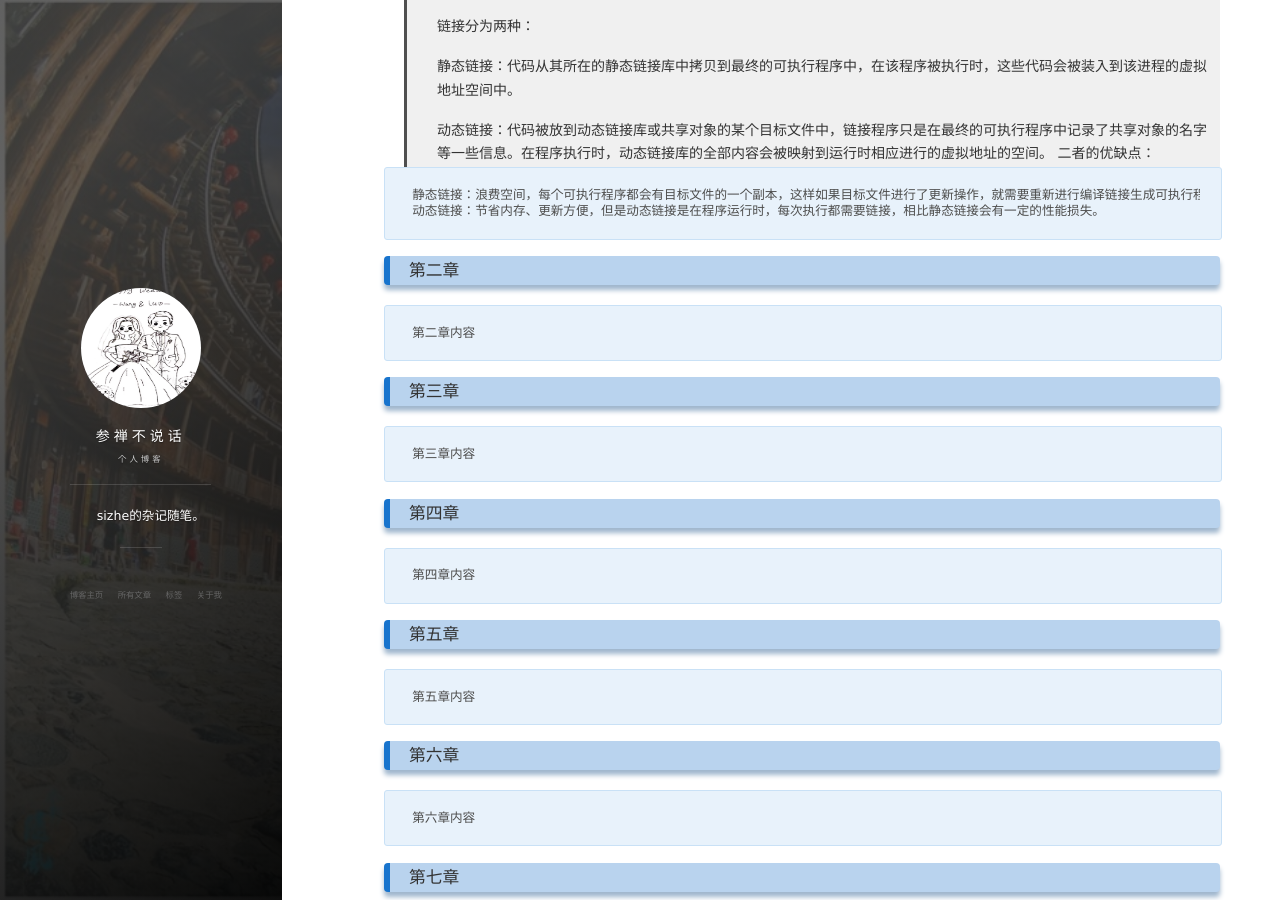
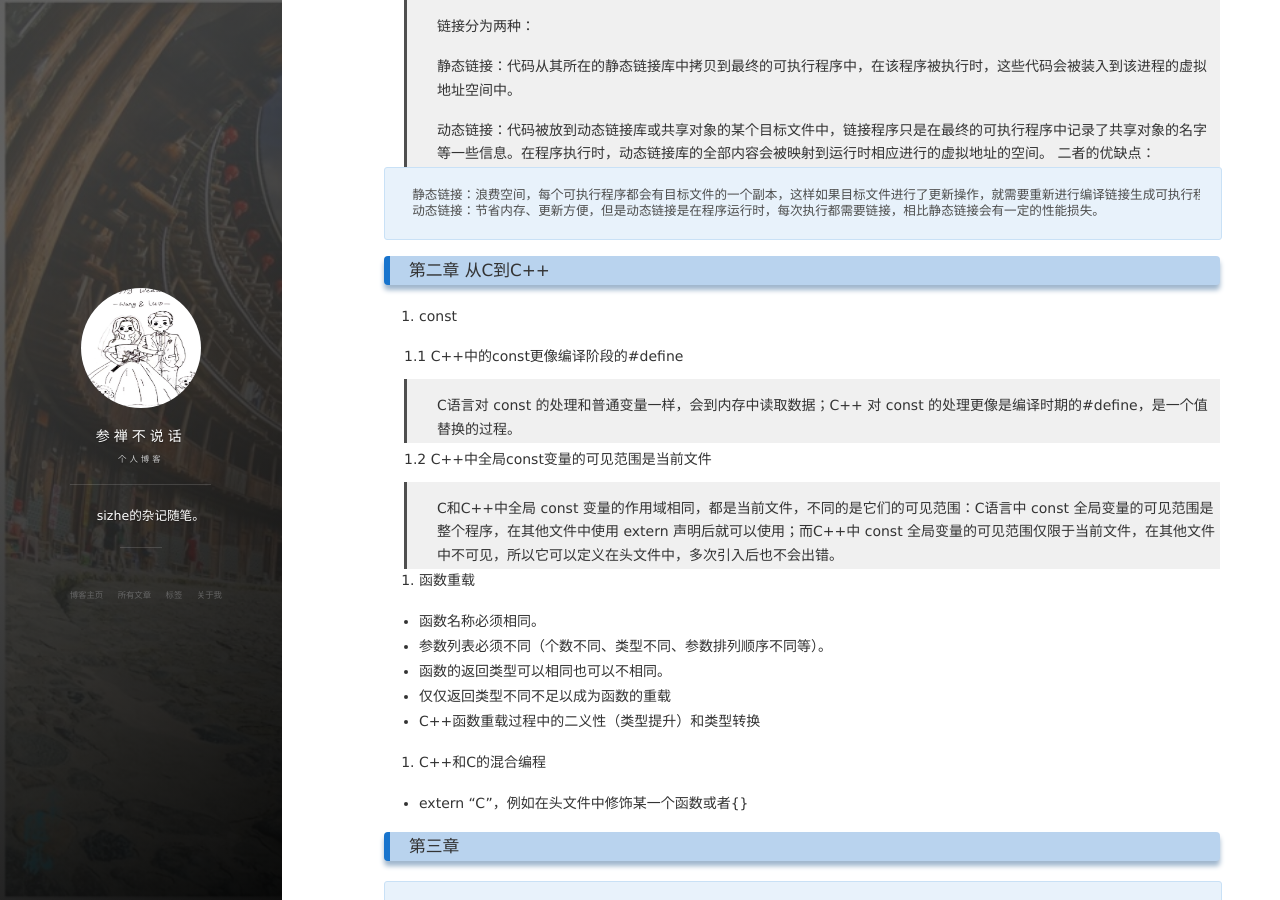
Before and after one commit to SizheLuo/Sizheluo.github.io, a Jekyll site: the page built from _posts/2023-08-21-C&C++.md, in a window 1280 px wide and 900 px high, scrolled down 1088 px. Built offline with Jekyll 4.4.1, drawn with Linux system fonts in a browser that asks for light colours; nearby versions of some CDN libraries; comment, search, counter and statistics services are not loaded.

Commit message:
update C&C++

```diff
--- a/_posts/2023-08-21-C&C++.md
+++ b/_posts/2023-08-21-C&C++.md
@@ -49,9 +49,29 @@ tag: C/C++
     静态链接：浪费空间，每个可执行程序都会有目标文件的一个副本，这样如果目标文件进行了更新操作，就需要重新进行编译链接生成可执行程序（更新困难）；优点就是执行的时候运行速度快，因为可执行程序具备了程序运行的所有内容。
     动态链接：节省内存、更新方便，但是动态链接是在程序运行时，每次执行都需要链接，相比静态链接会有一定的性能损失。
 
-### <a name="chapter2"></a>第二章
+### <a name="chapter2"></a>第二章 从C到C++
 
-    第二章内容
+1. const
+
+1.1 C++中的const更像编译阶段的#define
+
+> C语言对 const 的处理和普通变量一样，会到内存中读取数据；C++ 对 const 的处理更像是编译时期的#define，是一个值替换的过程。
+
+1.2 C++中全局const变量的可见范围是当前文件
+
+> C和C++中全局 const 变量的作用域相同，都是当前文件，不同的是它们的可见范围：C语言中 const 全局变量的可见范围是整个程序，在其他文件中使用 extern 声明后就可以使用；而C++中 const 全局变量的可见范围仅限于当前文件，在其他文件中不可见，所以它可以定义在头文件中，多次引入后也不会出错。
+
+2. 函数重载
+
+ - 函数名称必须相同。
+ - 参数列表必须不同（个数不同、类型不同、参数排列顺序不同等）。
+ - 函数的返回类型可以相同也可以不相同。
+ - 仅仅返回类型不同不足以成为函数的重载
+ - C++函数重载过程中的二义性（类型提升）和类型转换
+
+3. C++和C的混合编程
+
+ - extern "C"，例如在头文件中修饰某一个函数或者{}
 
 ### <a name="chapter3"></a>第三章
 
```
